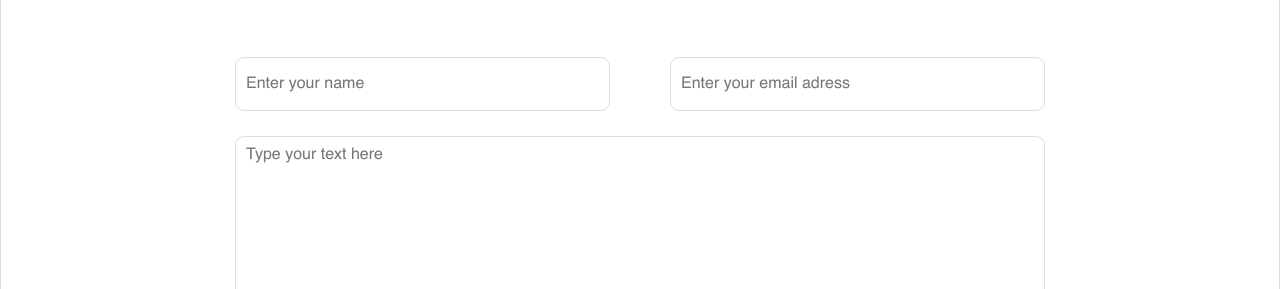
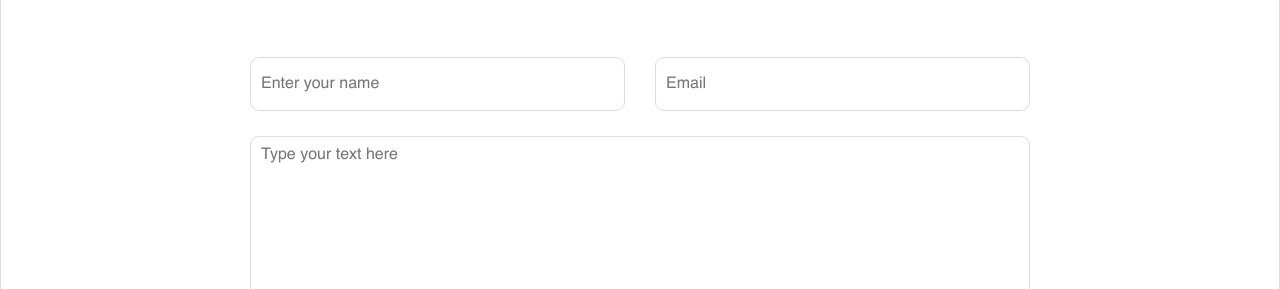
Before and after one commit to hrach105/diskuv, a Gatsby site in the folder diskuv/: page /contact in a window 1280 px wide. Shown: the part 511-800 px from the top of the page. Built offline with nearby package versions, Linux system fonts and the light colour scheme; Gatsby itself is replaced by a stand-in of ours.

Commit message:
validation form

```diff
--- a/diskuv/package.json
+++ b/diskuv/package.json
@@ -24,6 +24,7 @@
     "gatsby-transformer-sharp": "^4.16.0",
     "react": "^18.1.0",
     "react-dom": "^18.1.0",
+    "react-hook-form": "^7.32.1",
     "sass": "^1.52.3"
   },
   "devDependencies": {
--- a/diskuv/src/components/form/Form.tsx
+++ b/diskuv/src/components/form/Form.tsx
@@ -1,29 +1,71 @@
-import React,{useState} from 'react'
-import Input from '../../components/form/input'
+import React from 'react'
+
 import Button from '../Button'
+import Textarea from './Textarea'
 
+import { useForm } from "react-hook-form";
 import './form.scss'
-import Textarea from './Textarea'
+
+
+
+
+const isValidEmail = (email: string) =>
+
+  /^(([^<>()[\]\\.,;:\s@\"]+(\.[^<>()[\]\\.,;:\s@\"]+)*)|(\".+\"))@((\[[0-9]{1,3}\.[0-9]{1,3}\.[0-9]{1,3}\.[0-9]{1,3}\])|(([a-zA-Z\-0-9]+\.)+[a-zA-Z]{2,}))$/.test(
+    email
+  );
 const Form = () => {
 
-    const [input,setInput] = useState('')
+  const { register, handleSubmit,  formState: { errors } } = useForm({
+    defaultValues: {
+      email: "",
+      firstName: '',
+    }
+  });
 
+  const handleEmailValidation = (email: string) => {
+
+
+    const isValid = isValidEmail(email);
+
+    const validityChanged =
+      (errors.email && isValid) || (!errors.email && !isValid);
+    if (validityChanged) {
+      console.log("Fire tracker with", isValid ? "Valid" : "Invalid");
+    }
+
+    return isValid;
+  };
+
+    const onSubmit = (data: any) => console.log(data);
   return (
-    <form>
+    <form onSubmit={handleSubmit(onSubmit)}>
         <div className='inputs'>
-        <Input
-            type="text"
-            placeholder="Enter your name"
-            onChange={()=>setInput}
+
+      <div className="inputs-field">
+        <input className='input' placeholder='Enter your name' {...register("firstName", { required: true })} />
+        {errors.firstName && <p className='input-error'>This field is required</p>}
+      </div>
+
+       <div className="inputs-filed">
+       <input
+            className='input'
+            {...register("email", {
+            required: "Email is Required...",
+            pattern: {
+              value:
+                /^(([^<>()[\]\\.,;:\s@"]+(\.[^<>()[\]\\.,;:\s@"]+)*)|(".+"))@((\[[0-9]{1,3}\.[0-9]{1,3}\.[0-9]{1,3}\.[0-9]{1,3}\])|(([a-zA-Z\-0-9]+\.)+[a-zA-Z]{2,}))$/,
+              message: "Email must be valid",
+            },
+          })}
+          placeholder="Email"
         />
-         <Input
-            type="text"
-            placeholder="Enter your email adress"
-        />
+      {errors.email?.message && <p className='input-error'>{errors.email.message}</p>}
+       </div>
         </div>
        <Textarea />
       <div>
-        <Button btnText="Submit Your Message" />
+        <Button btnType="submit" btnText="Submit Your Message" />
       </div>
     </form>
   )
--- a/diskuv/src/components/form/Input.tsx
+++ b/diskuv/src/components/form/Input.tsx
@@ -1,6 +1,6 @@
 import React from 'react';
 
-const Input = ({type,placeholder,value,handlerChange,id}:any):any => {
+const Input = ({type,placeholder,value,handleChange,id}:any):any => {
   return (
     <div className='input-item'>
         <input
@@ -8,7 +8,7 @@ const Input = ({type,placeholder,value,handlerChange,id}:any):any => {
             type={type}
             placeholder={placeholder}
             value={value}
-            onChange={handlerChange}
+            onChange={handleChange}
         />
 
     </div>
--- a/diskuv/src/components/form/form.scss
+++ b/diskuv/src/components/form/form.scss
@@ -59,15 +59,26 @@
         font-family: Lato;
     }
     form {
-        max-width: 1000px;
+        max-width: 800px;
         margin: auto;
+        padding:0 10px;
+        @media(max-width:1220px) {
+            max-width: 100%;
+            width: 100%;
+        }
       .inputs{
         display: flex;
-        justify-content: center;
         margin-bottom: 25px;
+        justify-content: space-between;
+        @media(max-width:768px) {
+            flex-direction: column;
          }
-        .input-item {
-            input[type=text] {
+        .inputs-field {
+            @media(max-width:768px) {
+                margin-bottom: 20px;
+             }
+        }
+        .input {
             width: 375px;
             height: 54px;
             border: 1px solid #DDDDDD;
@@ -76,14 +87,19 @@
             font-family: Helvetica;
             outline: none;
             font-size: 16px;
-
-            }
-            &:last-child {
-                margin-left: 60px;
+            @media(max-width:768px) {
+               width: 100%;
             }
         }
+        .input-error {
+            color: red;
+            margin-top: 10px;
+            text-align: left;
+        }
+      }
+
         textarea {
-            width: 810px;
+            width: 100%;
             border-radius: 9px;
             outline: none;
             border: 1px solid #DDDDDD;
@@ -94,6 +110,10 @@
             padding-top: 10px;
             font-family: Helvetica;
             font-size: 16px;
+            @media(max-width:1220px) {
+
+                width: 100%;
+            }
         }
         button {
             max-width: 375px;
```
Also changed, not shown: 1 other file. Lines whose indentation alone changed are shown as unchanged.
